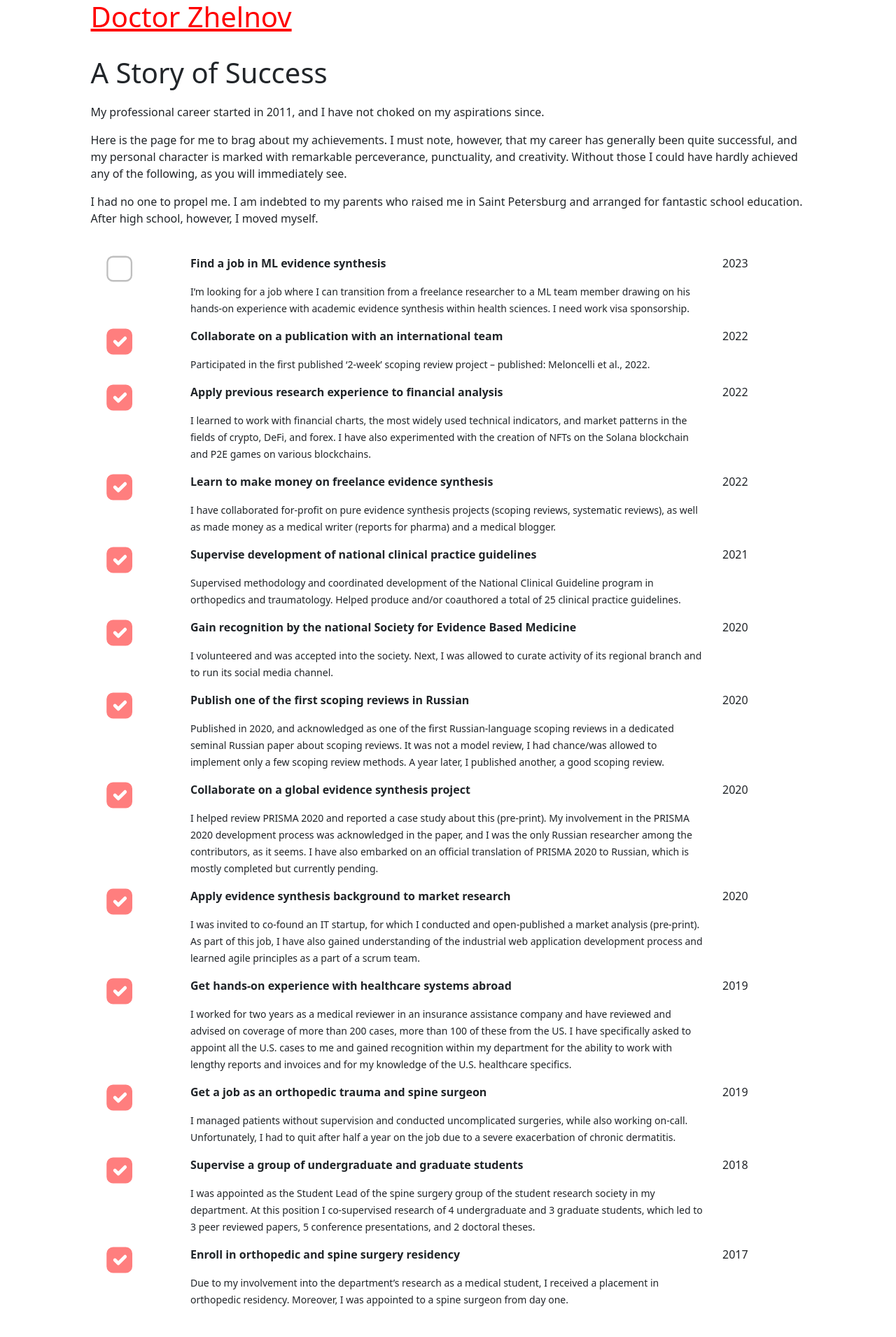
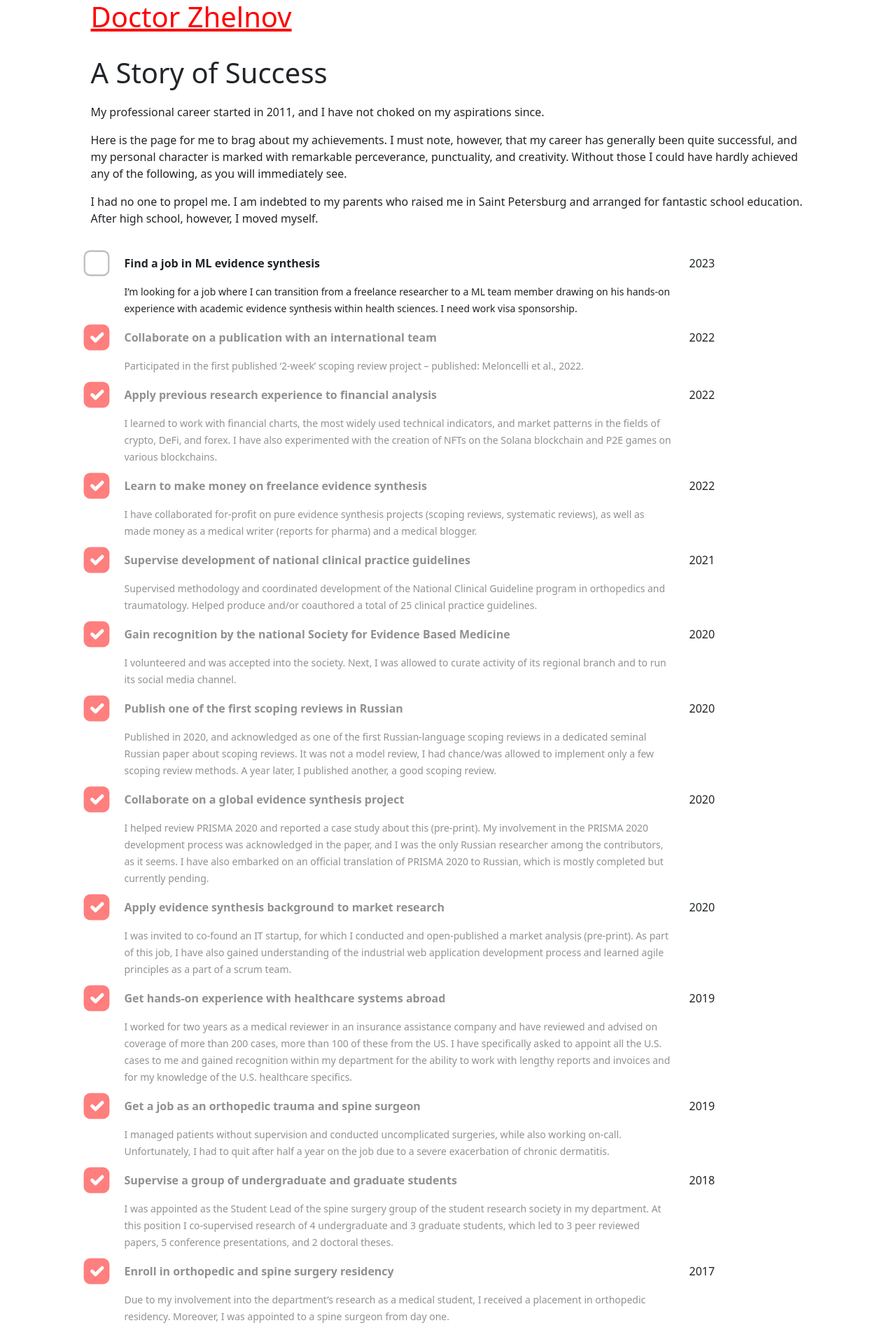
Before and after one commit to drzhelnov/drzhelnov.github.io, a Jekyll site: the page built from README.md, in a window 1280 px wide. Shown: the whole page at 70% size. Built offline with Jekyll 4.4.1, drawn with Linux system fonts in a browser that asks for light colours; our own code applies the rules of GitHub Pages for plain Markdown files; before the commit the page ends 1884 px from its top, so only the background shows below that.

Commit message:
Rework layout to acceptable first draft
Now design and text need polishing.

Also, need to add links to profiles.

```diff
--- a/_layouts/default.html
+++ b/_layouts/default.html
@@ -36,22 +36,21 @@
 {% assign key = pair[0] %}
 {% assign value = pair[1] %}
 {% if key == "Checkbox" and value == "No" %}
-<div class="col-2">
+<div class="col-9">
     <div class="form-check">
         <input class="form-check-input" type="checkbox" value="" id="flexCheckDefault">
-    </div>
-</div>
+        <label class="form-check-label" for="flexCheckDefault">
 {% elsif key == "Checkbox" and value == "Yes" %}
-<div class="col-2">
+<div class="col-9">
     <div class="form-check">
         <input class="form-check-input" type="checkbox" value="" id="flexCheckCheckedDisabled" checked disabled>
+        <label class="form-check-label" for="flexCheckDefault">
+{% elsif key == "Outcome" %}
+            <p class="{{ key | downcase }}">{{ value }}</p>
+{% elsif key == "Description" %}
+            <p class="{{ key | downcase }}"><small>{{ value }}</small></p>
+        </label>
     </div>
-</div>
-{% elsif key == "Outcome" %}
-<div class="col">
-    <p class="{{ key | downcase }}">{{ value }}</p>
-{% elsif key == "Description" %}
-    <p class="{{ key | downcase }}"><small>{{ value }}</small></p>
 </div>
 {% elsif key == "Year" %}
 <div class="col-2 {{ key | downcase }}">
--- a/_sass/default.scss
+++ b/_sass/default.scss
@@ -8,10 +8,12 @@
 
 /* Custom Styles */
 
-.form-check {
+.form-check-input {
     scale: 2.3;
-    margin-left: 65%;
-    margin-top: 0.5em;
+}
+
+.form-check-label {
+    margin-left: 1.5em;
 }
 
 .outcome {
```
